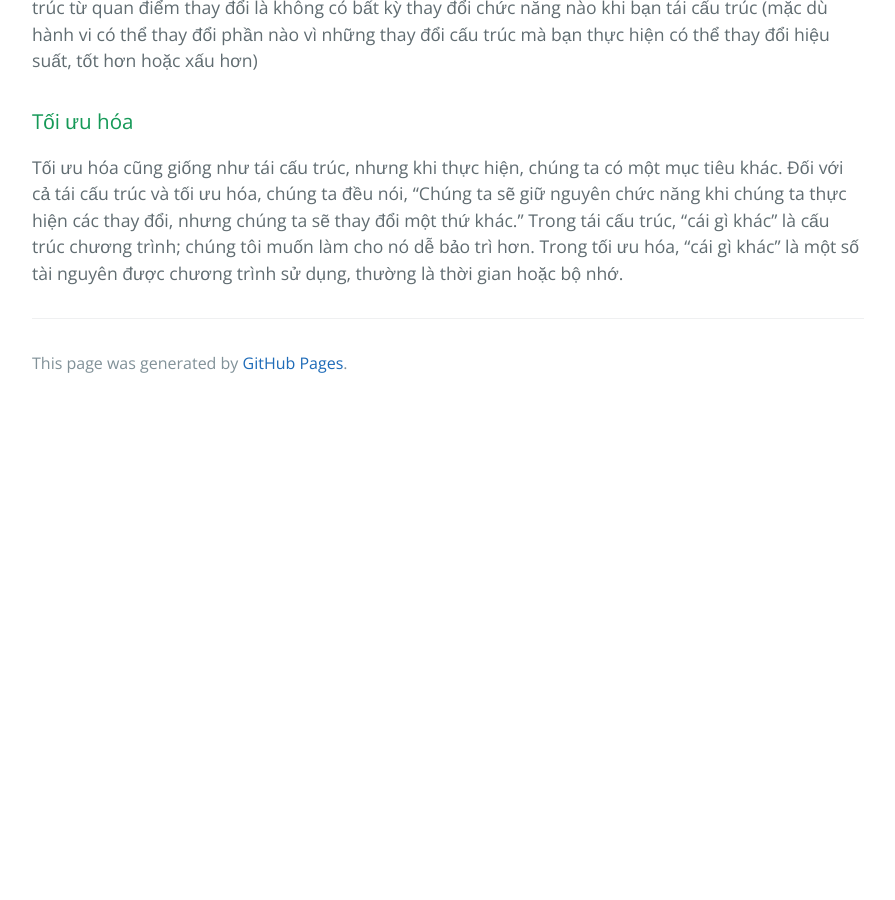
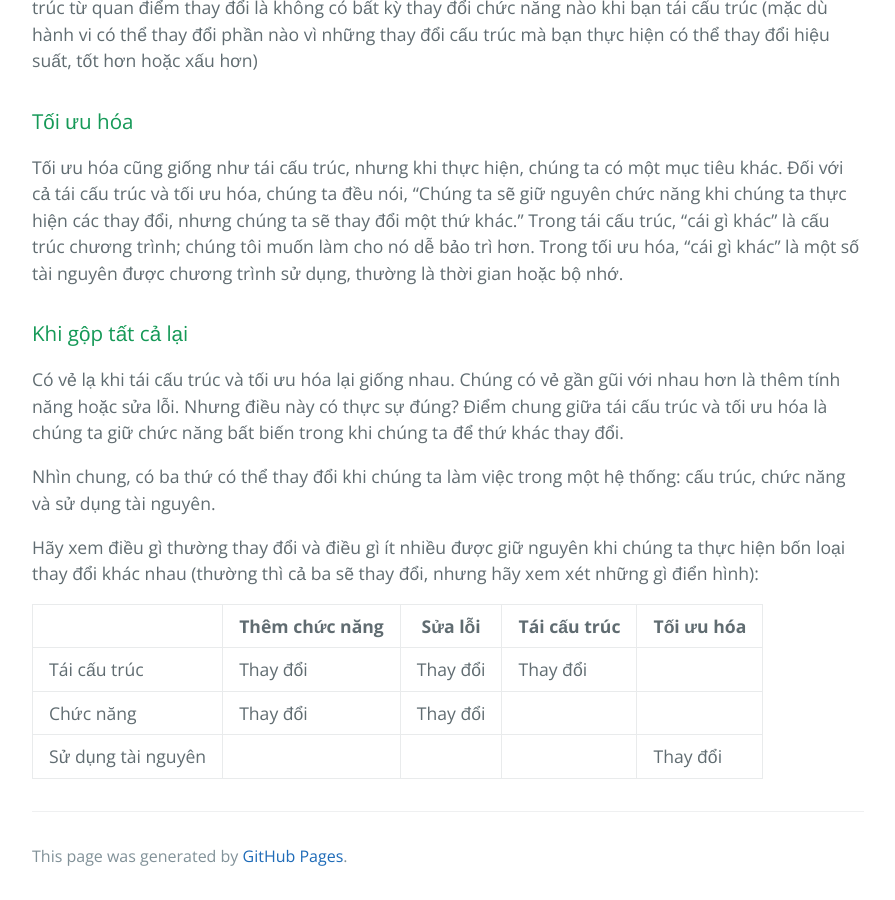
Before and after one commit to HaiBV/haibv.github.io, a Jekyll site: the page built from working-effectively-with-legacy-code/chapter-1-chaging-software.md, in a window 1280 px wide and 900 px high, scrolled down 3226 px. Shown: the whole window, without its empty margins (192-1087 px from the left). Built offline with Jekyll 4.4.1, drawn with Linux system fonts in a browser that asks for light colours; our own code applies the rules of GitHub Pages for plain Markdown files; before the commit the page ends 3633 px from its top, so only the background shows below that.

Commit message:
Book - Working Efectively with Legacy Code - P1 - C1

```diff
--- a/working-effectively-with-legacy-code/chapter-1-chaging-software.md
+++ b/working-effectively-with-legacy-code/chapter-1-chaging-software.md
@@ -72,3 +72,17 @@ Việc cải thiện thiết kế mà không thay đổi hành vi được gọi
 ### Tối ưu hóa
 
 Tối ưu hóa cũng giống như tái cấu trúc, nhưng khi thực hiện, chúng ta có một mục tiêu khác. Đối với cả tái cấu trúc và tối ưu hóa, chúng ta đều nói, "Chúng ta sẽ giữ nguyên chức năng khi chúng ta thực hiện các thay đổi, nhưng chúng ta sẽ thay đổi một thứ khác." Trong tái cấu trúc, "cái gì khác" là cấu trúc chương trình; chúng tôi muốn làm cho nó dễ bảo trì hơn. Trong tối ưu hóa, "cái gì khác" là một số tài nguyên được chương trình sử dụng, thường là thời gian hoặc bộ nhớ.
+
+### Khi gộp tất cả lại
+
+Có vẻ lạ khi tái cấu trúc và tối ưu hóa lại giống nhau. Chúng có vẻ gần gũi với nhau hơn là thêm tính năng hoặc sửa lỗi. Nhưng điều này có thực sự đúng? Điểm chung giữa tái cấu trúc và tối ưu hóa là chúng ta giữ chức năng bất biến trong khi chúng ta để thứ khác thay đổi.
+
+Nhìn chung, có ba thứ có thể thay đổi khi chúng ta làm việc trong một hệ thống: cấu trúc, chức năng và sử dụng tài nguyên.
+
+Hãy xem điều gì thường thay đổi và điều gì ít nhiều được giữ nguyên khi chúng ta thực hiện bốn loại thay đổi khác nhau (thường thì cả ba sẽ thay đổi, nhưng hãy xem xét những gì điển hình):
+
+|             | Thêm chức năng | Sửa lỗi | Tái cấu trúc | Tối ưu hóa |
+| ----------- | -------------- | ------- | ------------ | ---------- |
+| Tái cấu trúc| Thay đổi       |Thay đổi | Thay đổi     |            |
+| Chức năng   | Thay đổi       |Thay đổi |              |            |
+| Sử dụng tài nguyên |         |         |              | Thay  đổi  |
```
